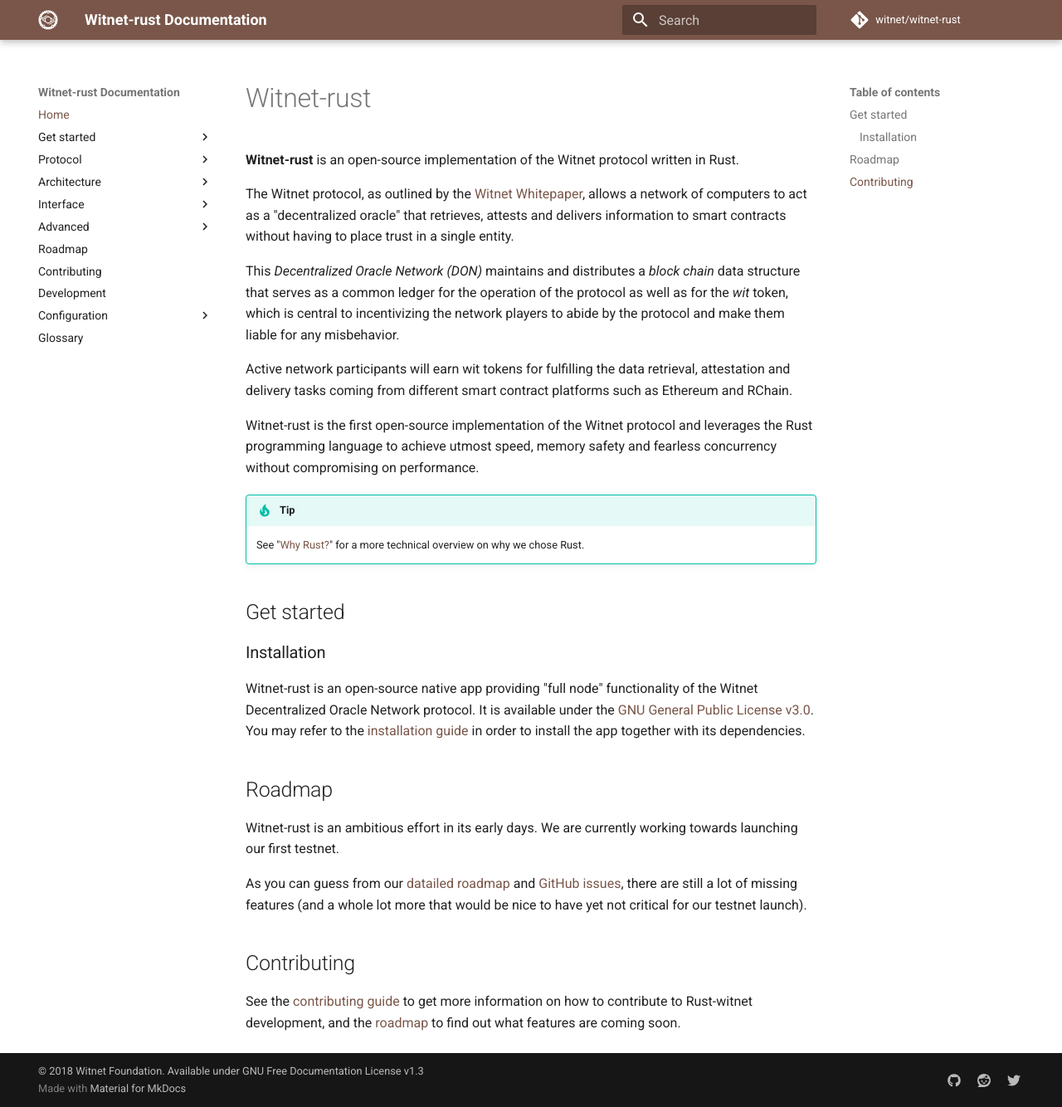
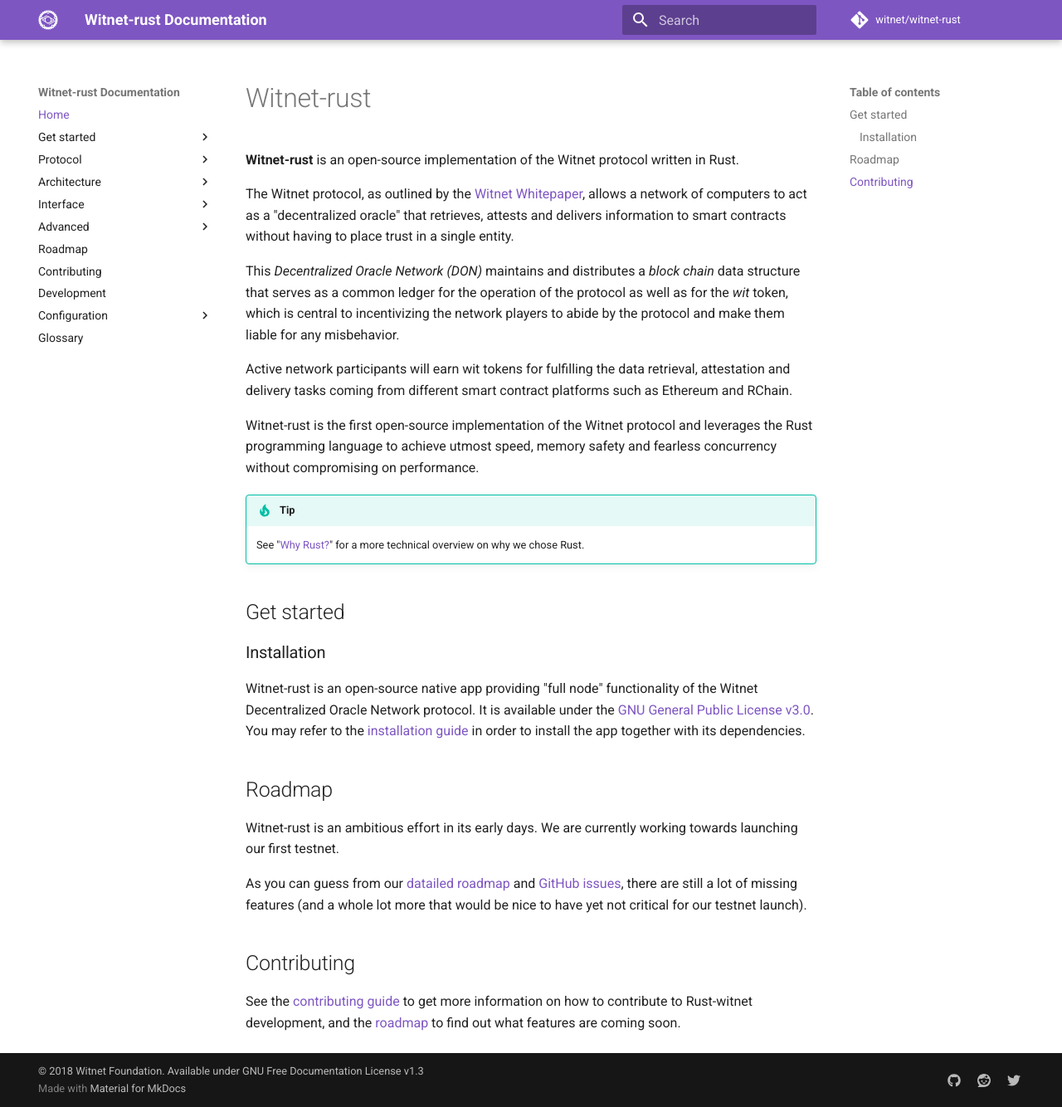
Before and after one commit to witnet/witnet-rust, an MkDocs documentation site: the page built from docs/index.md, in a window 1280 px wide and 1334 px high. Shown: the whole window at 83% size. Built offline with MkDocs 1.6.1 and Material for MkDocs 9.7.7, drawn with Linux system fonts in a browser that asks for light colours; comment, search, counter and statistics services are not loaded.

Commit message:
style(mkdocs): make use of more attractive purple theme

```diff
--- a/mkdocs.yml
+++ b/mkdocs.yml
@@ -102,7 +102,7 @@
   favicon: 'assets/images/favicon.ico'
   logo: 'assets/images/logo.svg" alt="Witnet Logo'
   palette:
-    primary: 'brown'
+    primary: 'deep purple'
     accent: 'deep orange'
 
 repo_name: 'witnet/witnet-rust'
```
